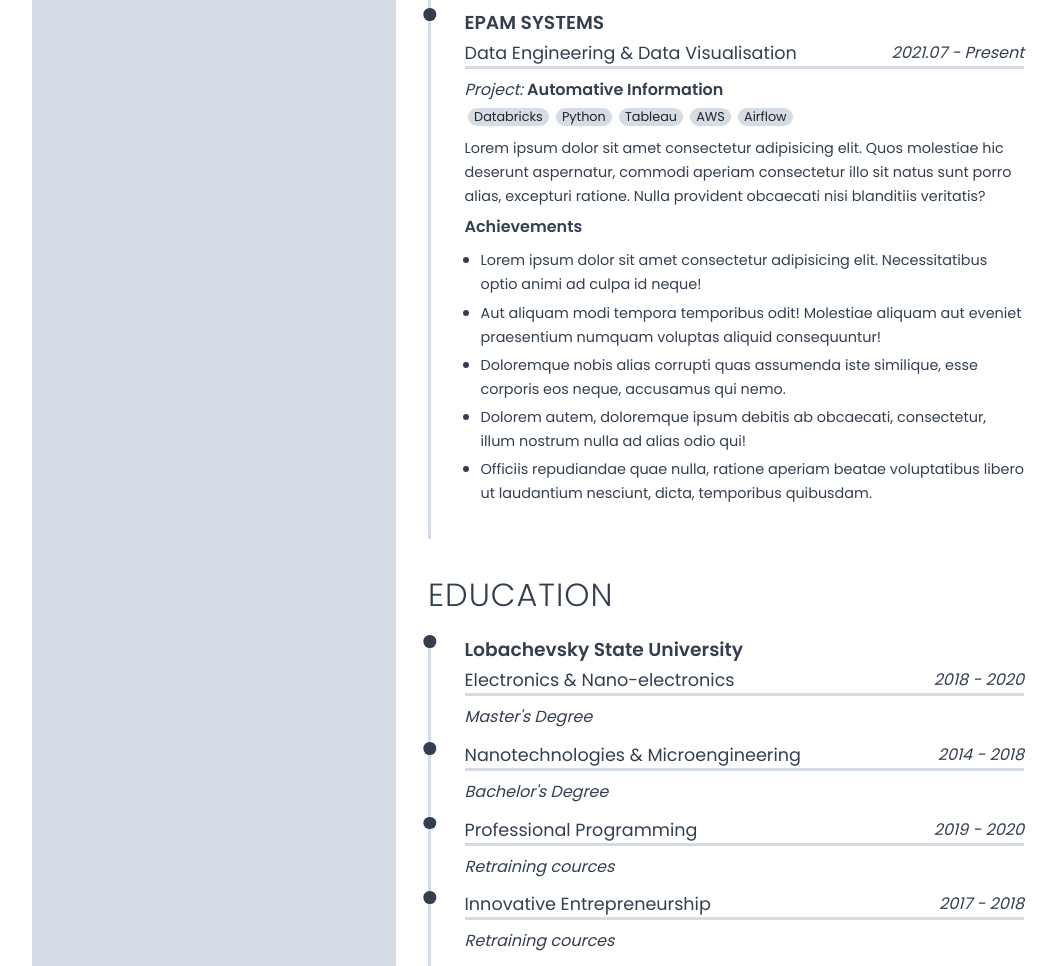
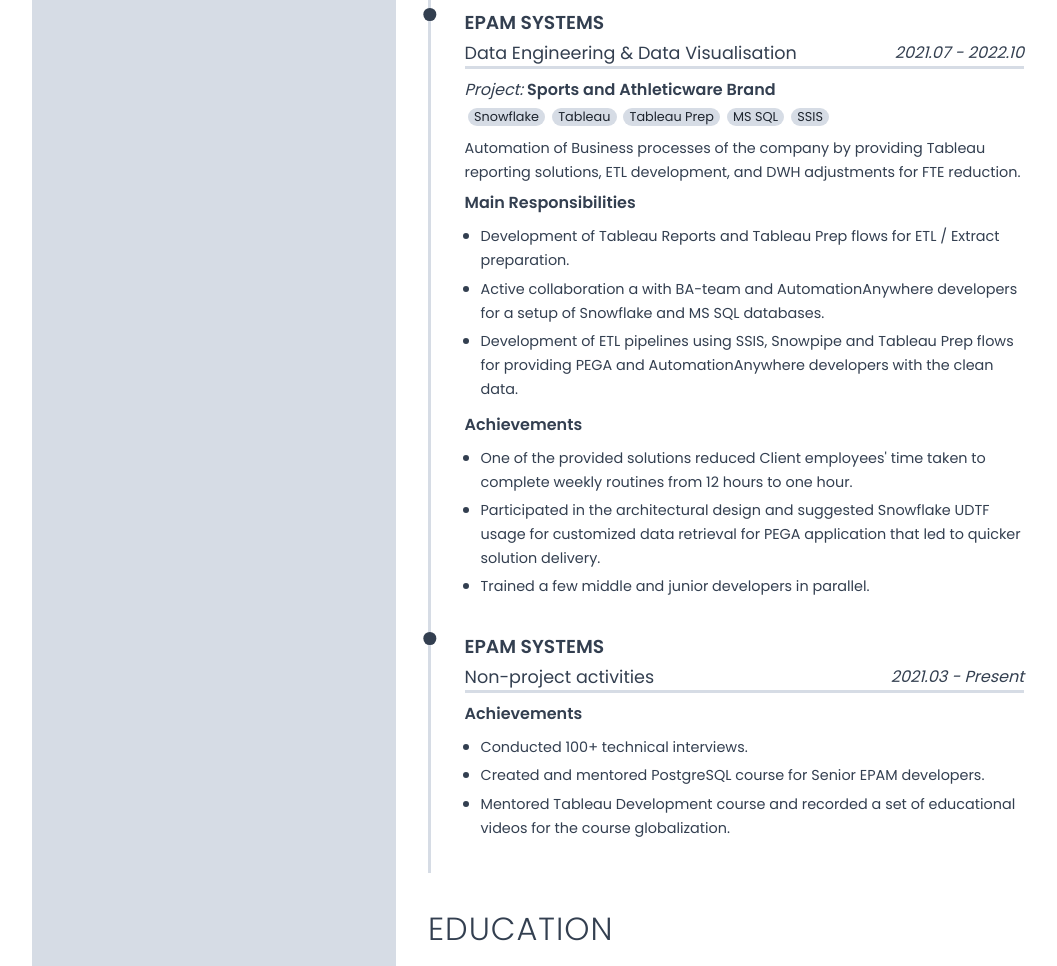
Before and after one commit to renat-murtazin/renat-murtazin.github.io, a plain HTML site: page index.html in a window 1280 px wide. Shown: the part 1500-2466 px from the top of the page, without its empty margins (96-1153 px from the left). Drawn offline with Linux system fonts and the light colour scheme.

Commit message:
Update EPAM experience

```diff
--- a/index.html
+++ b/index.html
@@ -166,11 +166,11 @@
                 <section class="about sect">
                     <h2 class="right-title">ABOUT ME</h2>
                     <p class="para">
-                        Experienced Data Engineer and BI developer with five years of expertise in building
+                        Senior Data Engineer and BI developer with five years of expertise in building
                         ETL and ELT data-pipelines, data visualisation and data modeling. Focused on utilizing
                         industry-leading
                         technologies like Snowflake, Databricks, Tableau as well as more traditional ones like Postgres
-                        or Python. Passionate about delivering meaningful data insights to the clients by architecting
+                        or Python. Passionate about delivering meaningful data insights to clients by architecting
                         robust data solutions that can drive actionable insights.
                     </p>
                 </section>
@@ -218,12 +218,12 @@
                         <div class="proj-desc-list">
                             <ul>
                                 <li>
-                                    <p class="para">Developed Tableau Workbook python parser that helped to analyse
+                                    <p class="para">Developed a Tableau Workbook python parser that helped to analyse
                                         workbook metadata and simplified migration of the reports to other BI tools.</p>
                                 </li>
                                 <li>
                                     <p class="para">Suggested and implemented redesign of the whole solution that
-                                        significantly reduced loading time and maintability.</p>
+                                        significantly reduced loading time and improved maintability.</p>
                                 </li>
                                 <li>
                                     <p class="para">Identified and resolved more than 10 bugs in the existing solution
@@ -252,7 +252,7 @@
                             </div>
                         </div>
                         <p class="para about-proj">Building of DWH and reporting solutions for a sales department to
-                            track the marketing perfomance of the launched drugs comparing to client's competitors.</p>
+                            track the marketing perfomance of the launched drugs compared to client's competitors.</p>
                         <h4>Main Responsibilities</h4>
                         <div class="proj-desc-list">
                             <ul>
@@ -288,44 +288,66 @@
                         <h3 class="company-name">EPAM SYSTEMS</h3>
                         <div class="project-intro">
                             <p class="job-title">Data Engineering & Data Visualisation</p>
-                            <p class="proj-time">2021.07 - Present</p>
+                            <p class="proj-time">2021.07 - 2022.10</p>
                         </div>
                         <div class="proj-desc">
-                            <p class="job-desc"><span class="job-desc-word">Project: </span><strong>Automative
-                                    Information</strong></p>
+                            <p class="job-desc"><span class="job-desc-word">Project: </span><strong>Sports and Athleticware Brand</strong></p>
                             <div class="stack">
-                                <div class="tool">Databricks</div>
-                                <div class="tool">Python</div>
+                                <div class="tool">Snowflake</div>
                                 <div class="tool">Tableau</div>
-                                <div class="tool">AWS</div>
-                                <div class="tool">Airflow</div>
+                                <div class="tool">Tableau Prep</div>
+                                <div class="tool">MS SQL</div>
+                                <div class="tool">SSIS</div>
                             </div>
                         </div>
-                        <p class="para about-proj">Lorem ipsum dolor sit amet consectetur adipisicing elit. Quos
-                            molestiae hic deserunt aspernatur, commodi aperiam consectetur illo sit natus sunt porro
-                            alias, excepturi ratione. Nulla provident obcaecati nisi blanditiis veritatis?</p>
+                        <p class="para about-proj">Automation of Business processes of the company by providing Tableau reporting solutions, ETL development, and DWH adjustments for FTE reduction.</p>
+                        <h4>Main Responsibilities</h4>
+                        <div class="proj-desc-list">
+                            <ul>
+                                <li>
+                                    <p class="para">Development of Tableau Reports and Tableau Prep flows for ETL / Extract preparation.</p>
+                                </li>
+                                <li>
+                                    <p class="para">Active collaboration a with BA-team and AutomationAnywhere developers for a setup of Snowflake and MS SQL databases.</p>
+                                </li>
+                                <li>
+                                    <p class="para">Development of ETL pipelines using SSIS, Snowpipe and Tableau Prep flows for providing PEGA and AutomationAnywhere developers with the clean data.</p>
+                                </li>
+                            </ul>
+                        </div>
                         <h4>Achievements</h4>
                         <div class="proj-desc-list">
                             <ul>
                                 <li>
-                                    <p class="para">Lorem ipsum dolor sit amet consectetur adipisicing elit.
-                                        Necessitatibus optio animi ad culpa id neque!</p>
+                                    <p class="para">One of the provided solutions reduced Client employees' time taken to complete weekly routines from 12 hours to one hour.</p>
                                 </li>
                                 <li>
-                                    <p class="para">Aut aliquam modi tempora temporibus odit! Molestiae aliquam aut
-                                        eveniet praesentium numquam voluptas aliquid consequuntur!</p>
+                                    <p class="para">Participated in the architectural design and suggested Snowflake UDTF usage for customized data retrieval for PEGA application that led to quicker solution delivery.</p>
                                 </li>
                                 <li>
-                                    <p class="para">Doloremque nobis alias corrupti quas assumenda iste similique, esse
-                                        corporis eos neque, accusamus qui nemo.</p>
+                                    <p class="para">Trained a few middle and junior developers in parallel.</p>
+                                </li>
+                            </ul>
+                        </div>
+                    </div>
+                    <!-- Non-project activities-->
+                    <div class="timeline">
+                        <h3 class="company-name">EPAM SYSTEMS</h3>
+                        <div class="project-intro">
+                            <p class="job-title">Non-project activities</p>
+                            <p class="proj-time">2021.03 - Present</p>
+                        </div>
+                        <h4>Achievements</h4>
+                        <div class="proj-desc-list">
+                            <ul>
+                                <li>
+                                    <p class="para">Conducted 100+ technical interviews.</p>
                                 </li>
                                 <li>
-                                    <p class="para">Dolorem autem, doloremque ipsum debitis ab obcaecati, consectetur,
-                                        illum nostrum nulla ad alias odio qui!</p>
+                                    <p class="para">Created and mentored PostgreSQL course for Senior EPAM developers.</p>
                                 </li>
                                 <li>
-                                    <p class="para">Officiis repudiandae quae nulla, ratione aperiam beatae voluptatibus
-                                        libero ut laudantium nesciunt, dicta, temporibus quibusdam.</p>
+                                    <p class="para">Mentored Tableau Development course and recorded a set of educational videos for the course globalization.</p>
                                 </li>
                             </ul>
                         </div>
```
